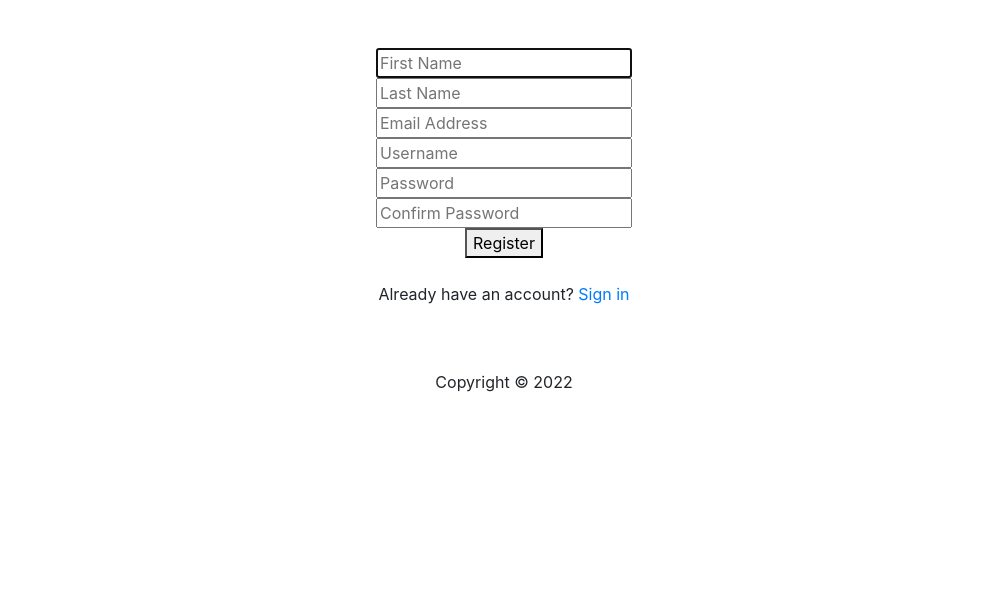
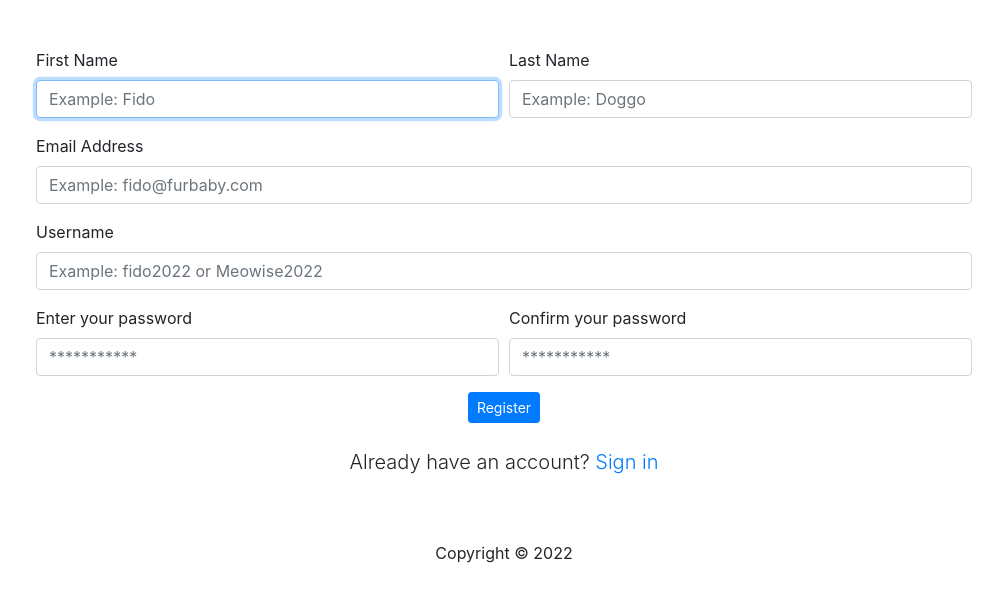
Before and after one commit to josemartin357/pet-care, a Flask app: template templates/register.html in a window 1280 px wide. Shown: the part 96-698 px from the top of the page, without its empty margins (136-1139 px from the left). Run offline with Flask 2, Linux system fonts and the light colour scheme; the template is opened without the code that fills it, so the values that code supplies are empty; some libraries are stand-ins or nearby versions.

Commit message:
Added styling for login and register htmls

```diff
--- a/templates/register.html
+++ b/templates/register.html
@@ -3,58 +3,88 @@
 
 {% extends "layout.html" %} {% block title %} Create Account {% endblock %} {%
 block main %}
-<form action="/register" method="post">
-  <div>
+<form
+  class="w-75 justify-content-center mx-auto"
+  action="/register"
+  method="post"
+>
+  <div class="form-row">
+    <div class="form-group col-md-6">
+      <label class="float-left" for="inputFirst">First Name</label>
       <input
         autocomplete="off"
         autofocus
         name="firstname"
-      placeholder="First Name"
+        placeholder="Example: Fido"
         type="text"
+        id="inputFirst"
+        class="form-control"
       />
     </div>
-  <div>
+    <div class="form-group col-md-6">
+      <label class="float-left" for="inputLast">Last Name</label>
       <input
         autocomplete="off"
         name="lastname"
-      placeholder="Last Name"
+        placeholder="Example: Doggo"
         type="text"
+        id="inputLast"
+        class="form-control"
       />
     </div>
-  <div>
+  </div>
+
+  <div class="form-group">
+    <label class="float-left" for="inputEmail">Email Address</label>
     <input
       autocomplete="off"
       name="email"
-      placeholder="Email Address"
+      placeholder="Example: fido@furbaby.com"
       type="text"
+      id="inputEmail"
+      class="form-control"
     />
   </div>
-  <div>
+
+  <div class="form-group">
+    <label class="float-left" for="inputUser">Username</label>
     <input
       autocomplete="off"
       name="username"
-      placeholder="Username"
+      placeholder="Example: fido2022 or Meowise2022"
       type="text"
+      id="inputUser"
+      class="form-control"
     />
   </div>
-  <div>
+
+  <div class="form-row">
+    <div class="form-group col-md-6">
+      <label class="float-left" for="inputPass1">Enter your password</label>
       <input
         autocomplete="off"
         name="password"
-      placeholder="Password"
+        placeholder="***********"
         type="password"
+        id="inputPass1"
+        class="form-control"
       />
     </div>
-  <div>
+    <div class="form-group col-md-6">
+      <label class="float-left" for="inputPass2">Confirm your password</label>
       <input
         autocomplete="off"
         name="confirmation"
-      placeholder="Confirm Password"
+        placeholder="***********"
         type="password"
+        id="inputPass2"
+        class="form-control"
       />
     </div>
-  <button type="submit">Register</button>
+  </div>
+
+  <button class="lead btn btn-sm btn-primary" type="submit">Register</button>
 </form>
 <br />
-<p>Already have an account? <a href="/login">Sign in</a></p>
+<p class="lead">Already have an account? <a href="/login">Sign in</a></p>
 {% endblock %}
```
Also changed, not shown: templates/login.html (+16 -6 lines), todolist.db, 2 other files. Lines whose indentation alone changed are shown as unchanged.
